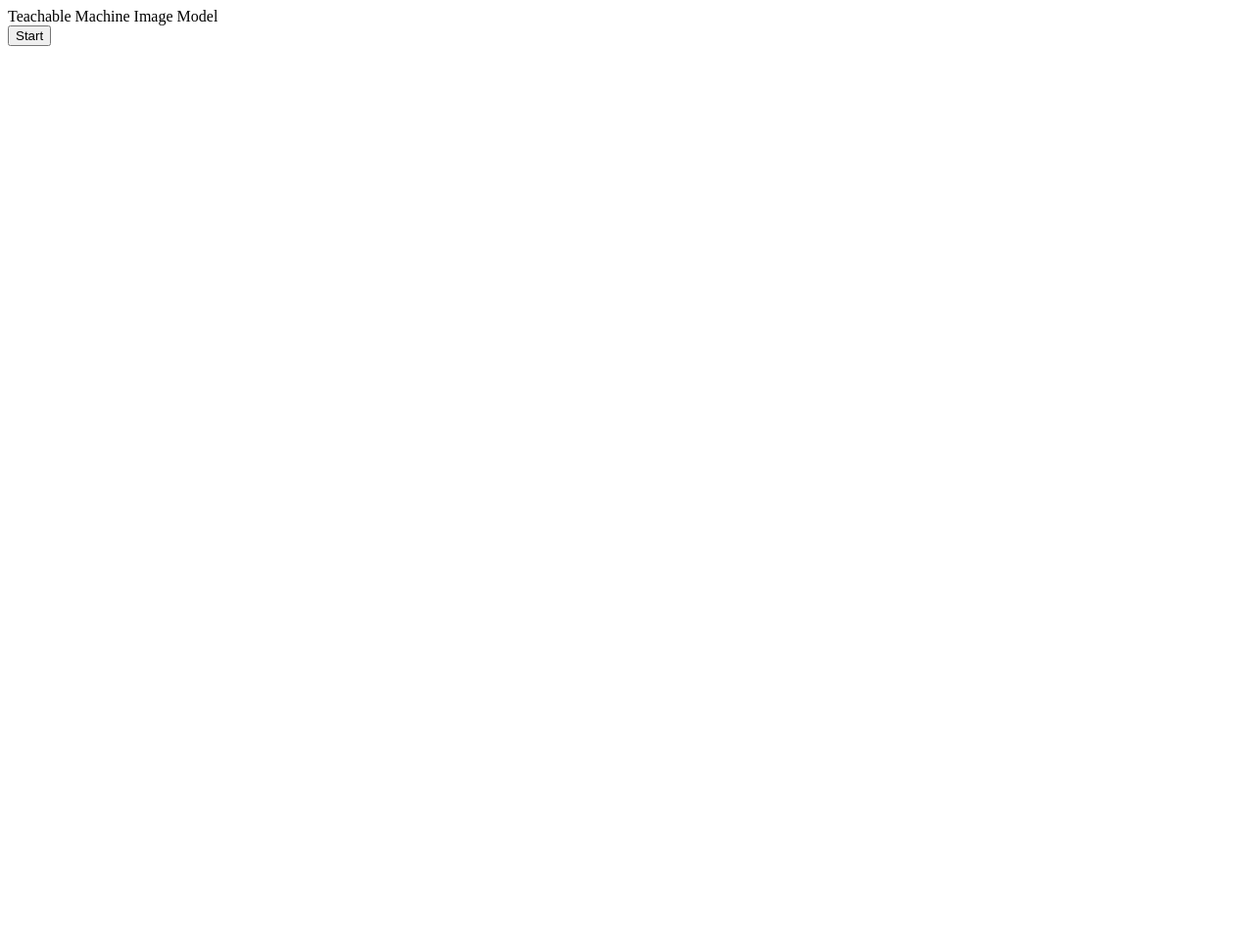
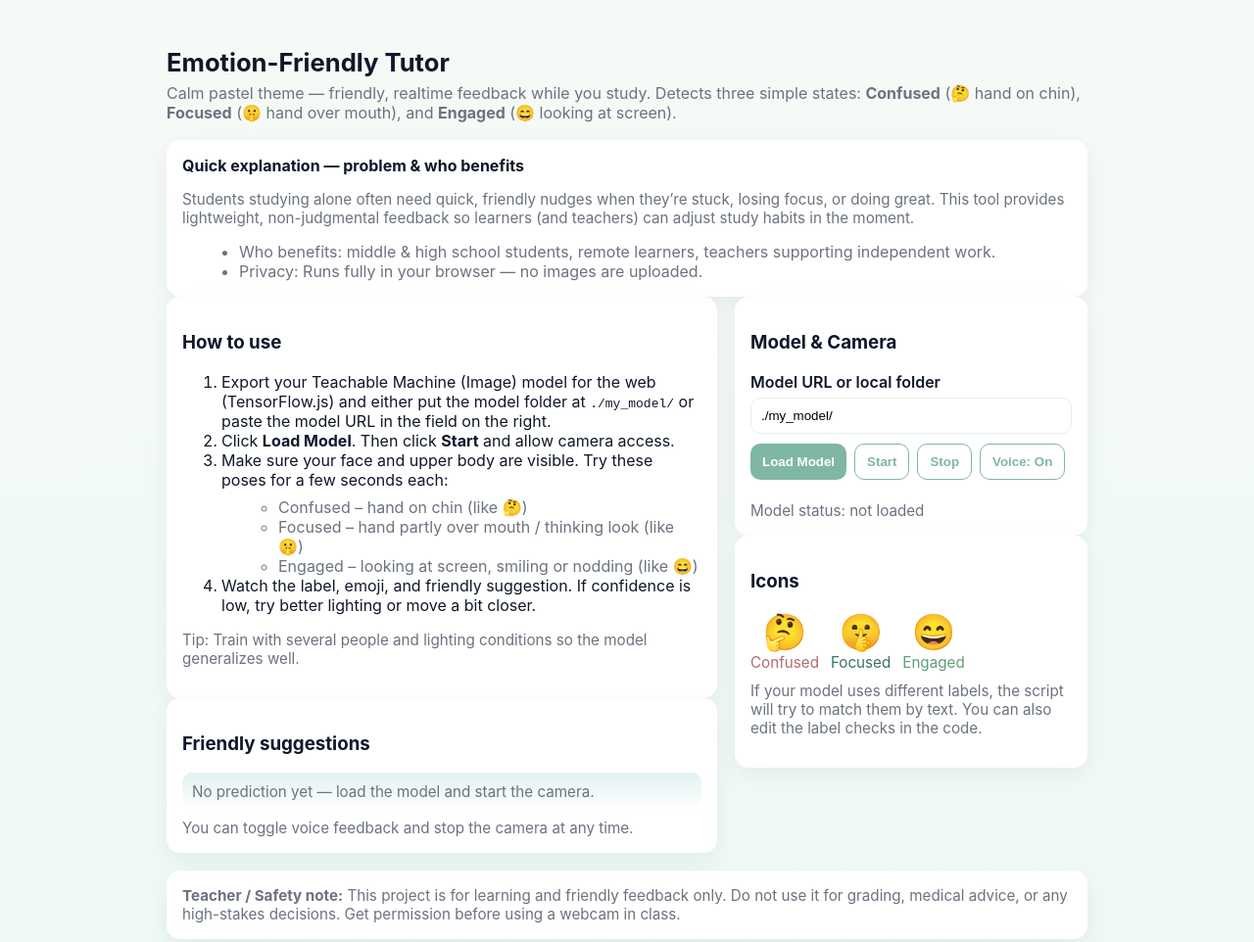
Before and after one commit to aangeldd/AITutor, a plain HTML site: page index.html in a window 1280 px wide. Shown: the whole page at 98% size. Before the commit the page ends 800 px from the top, so only its background shows below. Drawn offline with Linux system fonts and the light colour scheme.

Commit message:
Update index.html

```diff
--- a/index.html
+++ b/index.html
@@ -1,59 +1,160 @@
-<div>Teachable Machine Image Model</div>
-<button type="button" onclick="init()">Start</button>
-<div id="webcam-container"></div>
-<div id="label-container"></div>
-<script src="https://cdn.jsdelivr.net/npm/@tensorflow/tfjs@latest/dist/tf.min.js"></script>
-<script src="https://cdn.jsdelivr.net/npm/@teachablemachine/image@latest/dist/teachablemachine-image.min.js"></script>
-<script type="text/javascript">
-    // More API functions here:
-    // https://github.com/googlecreativelab/teachablemachine-community/tree/master/libraries/image
+<!doctype html>
+<html lang="en">
+<head>
+  <meta charset="utf-8" />
+  <meta name="viewport" content="width=device-width,initial-scale=1" />
+  <title>Emotion-Friendly Tutor — Calm Pastel Theme</title>
 
-    // the link to your model provided by Teachable Machine export panel
-    const URL = "./my_model/";
+  <style>
+    /* Calm pastel theme */
+    :root{
+      --bg:#f6faf7;
+      --card:#ffffff;
+      --muted:#6b7280;
+      --accent:#7fb7a4;     /* sage green */
+      --accent-2:#b7dedd;   /* pastel aqua */
+      --text:#0f172a;
+      --glass: rgba(255,255,255,0.7);
+    }
+    *{box-sizing:border-box}
+    body{
+      margin:0;
+      font-family:Inter,system-ui,Segoe UI,Roboto,"Helvetica Neue",Arial;
+      background: linear-gradient(180deg,var(--bg),#eef9f6);
+      color:var(--text);
+      -webkit-font-smoothing:antialiased;
+      -moz-osx-font-smoothing:grayscale;
+    }
+    .wrap{max-width:980px;margin:28px auto;padding:20px}
+    header{display:flex;align-items:center;gap:18px}
+    h1{margin:0;font-size:1.6rem}
+    p.lead{margin:6px 0 18px;color:var(--muted)}
+    .grid{display:grid;grid-template-columns:1fr 360px;gap:18px}
+    .card{background:var(--card);border-radius:14px;padding:16px;box-shadow:0 8px 24px rgba(15,23,42,0.06)}
+    .small{font-size:.95rem;color:var(--muted)}
+    label{display:block;font-weight:600;margin-bottom:6px}
+    input[type=text]{width:100%;padding:10px;border-radius:10px;border:1px solid #e6f0ec;background:var(--glass)}
+    .controls{display:flex;gap:8px;margin-top:10px;flex-wrap:wrap}
+    button{background:var(--accent);color:white;border:none;padding:10px 12px;border-radius:10px;cursor:pointer;font-weight:600}
+    button.alt{background:transparent;border:1px solid var(--accent);color:var(--accent)}
+    #webcam {border-radius:10px;border:1px solid rgba(0,0,0,0.06);max-width:100%}
+    .prediction-row{display:flex;align-items:center;gap:12px;margin-top:12px}
+    .emoji{font-size:36px}
+    .label-box{padding:10px;border-radius:10px;background:linear-gradient(180deg, rgba(183,222,221,0.4), rgba(255,255,255,0.6));min-width:170px}
+    .conf{color:#b46b6b}
+    .focus{color:#3a7263}
+    .eng{color:#5e9f73}
+    .hint{color:var(--muted);margin-top:8px;font-size:.95rem}
+    ul{margin:8px 0 0 18px;color:var(--muted)}
+    footer{margin-top:18px;color:var(--muted);font-size:.9rem}
+    @media(max-width:920px){.grid{grid-template-columns:1fr}}
+  </style>
 
-    let model, webcam, labelContainer, maxPredictions;
+  <!-- Teachable Machine helper -->
+  <script src="https://cdn.jsdelivr.net/npm/@tensorflow/tfjs@latest/dist/tf.min.js"></script>
+  <script src="https://cdn.jsdelivr.net/npm/@teachablemachine/image@latest/dist/teachablemachine-image.min.js"></script>
+</head>
+<body>
+  <div class="wrap">
+    <header>
+      <div>
+        <h1>Emotion-Friendly Tutor</h1>
+        <p class="lead">Calm pastel theme — friendly, realtime feedback while you study. Detects three simple states: <strong>Confused</strong> (🤔 hand on chin), <strong>Focused</strong> (🤫 hand over mouth), and <strong>Engaged</strong> (😄 looking at screen).</p>
+      </div>
+    </header>
 
-    // Load the image model and setup the webcam
-    async function init() {
-        const modelURL = URL + "model.json";
-        const metadataURL = URL + "metadata.json";
+    <div class="card">
+      <strong>Quick explanation — problem & who benefits</strong>
+      <p class="small">Students studying alone often need quick, friendly nudges when they’re stuck, losing focus, or doing great. This tool provides lightweight, non-judgmental feedback so learners (and teachers) can adjust study habits in the moment.</p>
+      <ul>
+        <li>Who benefits: middle & high school students, remote learners, teachers supporting independent work.</li>
+        <li>Privacy: Runs fully in your browser — no images are uploaded.</li>
+      </ul>
+    </div>
 
-        // load the model and metadata
-        // Refer to tmImage.loadFromFiles() in the API to support files from a file picker
-        // or files from your local hard drive
-        // Note: the pose library adds "tmImage" object to your window (window.tmImage)
-        model = await tmImage.load(modelURL, metadataURL);
-        maxPredictions = model.getTotalClasses();
+    <div class="grid">
+      <!-- LEFT: Main content -->
+      <main>
+        <div class="card">
+          <h3>How to use</h3>
+          <ol>
+            <li>Export your Teachable Machine (Image) model for the web (TensorFlow.js) and either put the model folder at <code>./my_model/</code> or paste the model URL in the field on the right.</li>
+            <li>Click <strong>Load Model</strong>. Then click <strong>Start</strong> and allow camera access.</li>
+            <li>Make sure your face and upper body are visible. Try these poses for a few seconds each:
+              <ul>
+                <li>Confused – hand on chin (like 🤔)</li>
+                <li>Focused – hand partly over mouth / thinking look (like 🤫)</li>
+                <li>Engaged – looking at screen, smiling or nodding (like 😄)</li>
+              </ul>
+            </li>
+            <li>Watch the label, emoji, and friendly suggestion. If confidence is low, try better lighting or move a bit closer.</li>
+          </ol>
+          <p class="hint">Tip: Train with several people and lighting conditions so the model generalizes well.</p>
+        </div>
 
-        // Convenience function to setup a webcam
-        const flip = true; // whether to flip the webcam
-        webcam = new tmImage.Webcam(200, 200, flip); // width, height, flip
-        await webcam.setup(); // request access to the webcam
-        await webcam.play();
-        window.requestAnimationFrame(loop);
+        <div class="card">
+          <h3>Friendly suggestions</h3>
+          <div id="suggestion" class="label-box small">No prediction yet — load the model and start the camera.</div>
+          <div class="hint">You can toggle voice feedback and stop the camera at any time.</div>
+        </div>
+      </main>
 
-        // append elements to the DOM
-        document.getElementById("webcam-container").appendChild(webcam.canvas);
-        labelContainer = document.getElementById("label-container");
-        for (let i = 0; i < maxPredictions; i++) { // and class labels
-            labelContainer.appendChild(document.createElement("div"));
-        }
-    }
+      <!-- RIGHT: Controls / Webcam -->
+      <aside>
+        <div class="card">
+          <h3>Model & Camera</h3>
 
-    async function loop() {
-        webcam.update(); // update the webcam frame
-        await predict();
-        window.requestAnimationFrame(loop);
-    }
+          <label for="model-url">Model URL or local folder</label>
+          <input id="model-url" type="text" value="./my_model/" placeholder="https://teachablemachine.withgoogle.com/models/xxxxxx/ or ./my_model/">
 
-    // run the webcam image through the image model
-    async function predict() {
-        // predict can take in an image, video or canvas html element
-        const prediction = await model.predict(webcam.canvas);
-        for (let i = 0; i < maxPredictions; i++) {
-            const classPrediction =
-                prediction[i].className + ": " + prediction[i].probability.toFixed(2);
-            labelContainer.childNodes[i].innerHTML = classPrediction;
-        }
-    }
-</script>
+          <div class="controls">
+            <button id="loadBtn">Load Model</button>
+            <button id="startBtn" class="alt">Start</button>
+            <button id="stopBtn" class="alt">Stop</button>
+            <button id="voiceBtn" class="alt">Voice: On</button>
+          </div>
+
+          <div style="margin-top:12px;">
+            <div id="webcam-container" style="display:flex;justify-content:center"></div>
+            <div id="label-container" style="margin-top:10px"></div>
+          </div>
+
+          <div class="hint" style="margin-top:8px">Model status: <span id="model-status">not loaded</span></div>
+        </div>
+
+        <div class="card">
+          <h3>Icons</h3>
+          <div style="display:flex;gap:12px;align-items:center">
+            <div style="text-align:center">
+              <div class="emoji">🤔</div>
+              <div class="small conf">Confused</div>
+            </div>
+            <div style="text-align:center">
+              <div class="emoji">🤫</div>
+              <div class="small focus">Focused</div>
+            </div>
+            <div style="text-align:center">
+              <div class="emoji">😄</div>
+              <div class="small eng">Engaged</div>
+            </div>
+          </div>
+          <p class="hint" style="margin-top:10px">If your model uses different labels, the script will try to match them by text. You can also edit the label checks in the code.</p>
+        </div>
+      </aside>
+    </div>
+
+    <footer>
+      <div class="card small">
+        <strong>Teacher / Safety note:</strong> This project is for learning and friendly feedback only. Do not use it for grading, medical advice, or any high-stakes decisions. Get permission before using a webcam in class.
+      </div>
+    </footer>
+  </div>
+
+  <script>
+    // --- Core Teachable Machine logic (adapted from your starting code) ---
+    let URL = "./my_model/"; // default; user can change via input
+    let model, webcam, maxPredictions;
+    const modelStatusEl = document.getElementById('model-status');
+    const labelContainer = document.getElementById('label-container');
+    const webcamContainer = document.getElementById('webcam-container');
+    const suggestionEl
```
